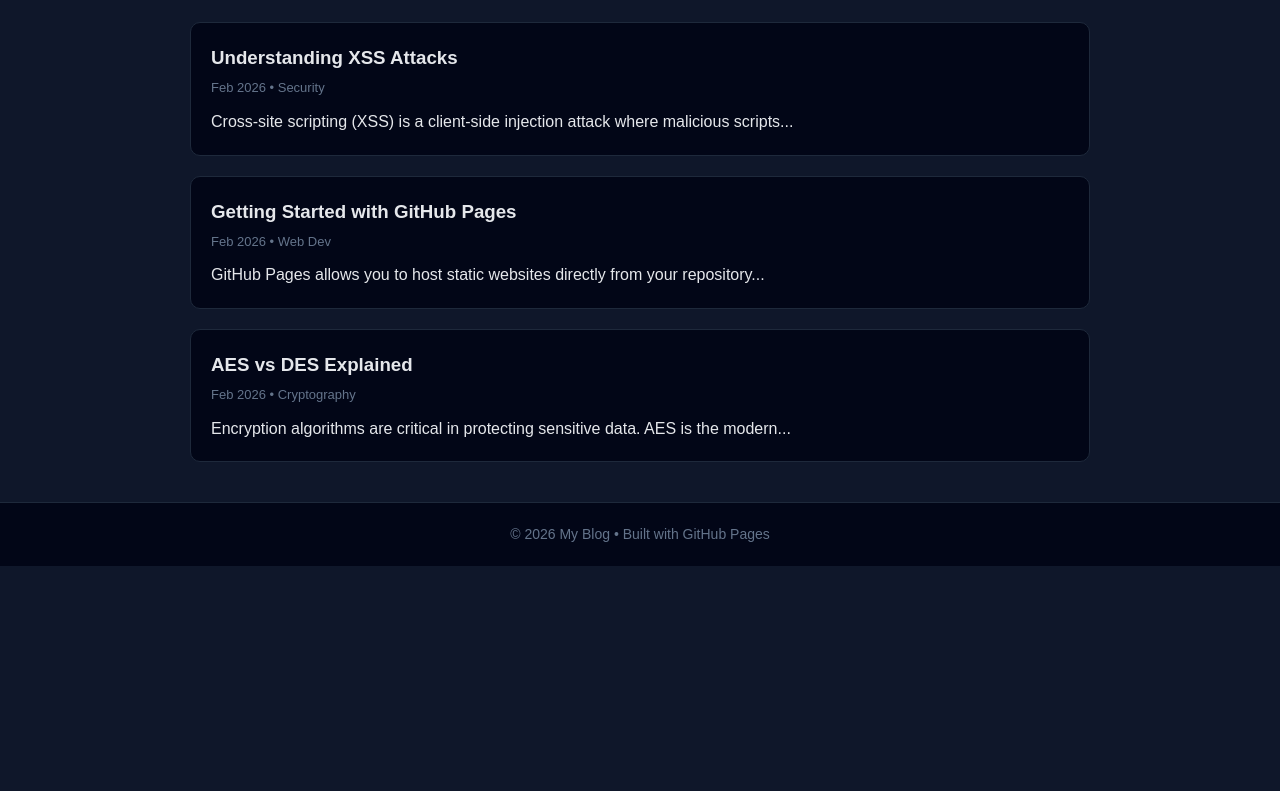
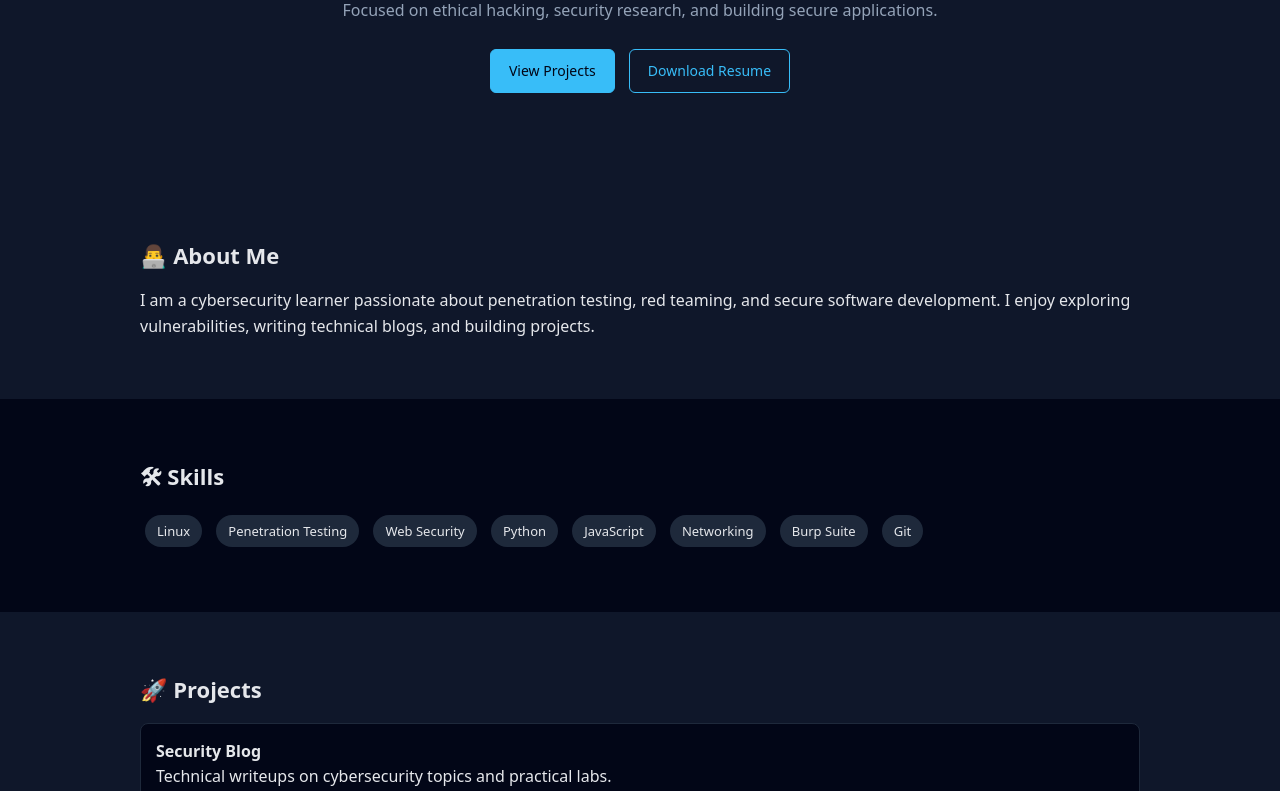
Before and after one commit to anirudha7001/anirudha7001.github.io, a plain HTML site: page index.html in a window 1280 px wide. Shown: the part 253-1044 px from the top of the page. Before the commit the page ends 819 px from the top, so only its background shows below. Drawn offline with Linux system fonts and the light colour scheme.

Commit message:
Added portfolio homepage

```diff
--- a/index.html
+++ b/index.html
@@ -2,7 +2,7 @@
 <html lang="en">
 <head>
   <meta charset="UTF-8">
-  <title>My Blog</title>
+  <title>Anirudha Shinde • Portfolio</title>
   <meta name="viewport" content="width=device-width, initial-scale=1.0">
   <link rel="stylesheet" href="style.css">
 </head>
@@ -10,49 +10,87 @@
 
 <header>
   <div class="container">
-      <h1>🚀 My Blog</h1>
+    <h1>Anirudha Shinde</h1>
     <nav>
-        <a href="#">Home</a>
-        <a href="#">Posts</a>
-        <a href="#">About</a>
+      <a href="#about">About</a>
+      <a href="#skills">Skills</a>
+      <a href="#projects">Projects</a>
+      <a href="#contact">Contact</a>
+      <a href="/blog">Blog</a>
     </nav>
   </div>
 </header>
 
-  <main class="container">
-
 <section class="hero">
-      <h2>Welcome to My Blog</h2>
-      <p>Thoughts on cybersecurity, tech, and learning.</p>
+  <div class="container">
+    <h2>Cybersecurity Enthusiast & Developer</h2>
+    <p>Focused on ethical hacking, security research, and building secure applications.</p>
+    <div class="buttons">
+      <a href="#projects" class="btn primary">View Projects</a>
+      <a href="/resume.pdf" class="btn">Download Resume</a>
+    </div>
+  </div>
 </section>
 
-    <section class="posts">
-
-      <article class="post">
-        <h3><a href="#">Understanding XSS Attacks</a></h3>
-        <p class="meta">Feb 2026 • Security</p>
-        <p>Cross-site scripting (XSS) is a client-side injection attack where malicious scripts...</p>
-      </article>
-
-      <article class="post">
-        <h3><a href="#">Getting Started with GitHub Pages</a></h3>
-        <p class="meta">Feb 2026 • Web Dev</p>
-        <p>GitHub Pages allows you to host static websites directly from your repository...</p>
-      </article>
-
-      <article class="post">
-        <h3><a href="#">AES vs DES Explained</a></h3>
-        <p class="meta">Feb 2026 • Cryptography</p>
-        <p>Encryption algorithms are critical in protecting sensitive data. AES is the modern...</p>
-      </article>
-
+<section id="about" class="section">
+  <div class="container">
+    <h3>👨‍💻 About Me</h3>
+    <p>
+      I am a cybersecurity learner passionate about penetration testing, red teaming,
+      and secure software development. I enjoy exploring vulnerabilities, writing
+      technical blogs, and building projects.
+    </p>
+  </div>
 </section>
 
-  </main>
+<section id="skills" class="section alt">
+  <div class="container">
+    <h3>🛠 Skills</h3>
+    <div class="skills">
+      <span>Linux</span>
+      <span>Penetration Testing</span>
+      <span>Web Security</span>
+      <span>Python</span>
+      <span>JavaScript</span>
+      <span>Networking</span>
+      <span>Burp Suite</span>
+      <span>Git</span>
+    </div>
+  </div>
+</section>
+
+<section id="projects" class="section">
+  <div class="container">
+    <h3>🚀 Projects</h3>
+
+    <div class="project">
+      <h4>Security Blog</h4>
+      <p>Technical writeups on cybersecurity topics and practical labs.</p>
+    </div>
+
+    <div class="project">
+      <h4>Bug Bounty Learning</h4>
+      <p>Hands-on labs and vulnerability analysis experiments.</p>
+    </div>
+
+  </div>
+</section>
+
+<section id="contact" class="section alt">
+  <div class="container">
+    <h3>📬 Contact</h3>
+    <p>Email: youremail@example.com</p>
+    <p>
+      <a href="https://github.com/anirudha7001">GitHub</a> •
+      <a href="https://blog.anirudha.online">Blog</a> •
+      <a href="#">LinkedIn</a>
+    </p>
+  </div>
+</section>
 
 <footer>
   <div class="container">
-      <p>© 2026 My Blog • Built with GitHub Pages</p>
+    <p>© 2026 Anirudha Shinde • Portfolio</p>
   </div>
 </footer>
 
--- a/style.css
+++ b/style.css
@@ -2,7 +2,7 @@
   margin: 0;
   padding: 0;
   box-sizing: border-box;
-  font-family: Arial, sans-serif;
+  font-family: system-ui, Arial, sans-serif;
 }
 
 body {
@@ -13,7 +13,7 @@ body {
 
 .container {
   width: 90%;
-  max-width: 900px;
+  max-width: 1000px;
   margin: auto;
 }
 
@@ -24,11 +24,11 @@ header {
 }
 
 header h1 {
-  font-size: 24px;
+  font-size: 22px;
 }
 
 nav {
-  margin-top: 10px;
+  margin-top: 8px;
 }
 
 nav a {
@@ -43,56 +43,74 @@ nav a:hover {
 }
 
 .hero {
-  margin: 40px 0;
+  padding: 80px 0;
+  text-align: center;
 }
 
 .hero h2 {
-  font-size: 28px;
+  font-size: 32px;
   margin-bottom: 10px;
 }
 
 .hero p {
   color: #94a3b8;
+  margin-bottom: 20px;
 }
 
-.posts {
-  margin-bottom: 40px;
+.buttons {
+  margin-top: 20px;
 }
 
-.post {
-  background: #020617;
-  padding: 20px;
-  margin-bottom: 20px;
-  border-radius: 10px;
-  border: 1px solid #1e293b;
-  transition: 0.2s;
+.btn {
+  display: inline-block;
+  padding: 10px 18px;
+  border: 1px solid #38bdf8;
+  border-radius: 6px;
+  color: #38bdf8;
+  text-decoration: none;
+  margin: 5px;
+  font-size: 14px;
 }
 
-.post:hover {
-  border-color: #38bdf8;
-  transform: translateY(-2px);
+.btn.primary {
+  background: #38bdf8;
+  color: #020617;
 }
 
-.post h3 a {
-  color: #e5e7eb;
-  text-decoration: none;
+.section {
+  padding: 60px 0;
 }
 
-.post h3 a:hover {
-  color: #38bdf8;
+.section.alt {
+  background: #020617;
 }
 
-.meta {
+h3 {
+  margin-bottom: 15px;
+  font-size: 22px;
+}
+
+.skills span {
+  display: inline-block;
+  background: #1e293b;
+  padding: 6px 12px;
+  border-radius: 20px;
+  margin: 5px;
   font-size: 13px;
-  color: #64748b;
-  margin: 5px 0 10px;
+}
+
+.project {
+  background: #020617;
+  padding: 15px;
+  border: 1px solid #1e293b;
+  border-radius: 8px;
+  margin-bottom: 15px;
 }
 
 footer {
-  background: #020617;
+  text-align: center;
   padding: 20px 0;
-  text-align: center;
   border-top: 1px solid #1e293b;
+  color: #64748b;
   font-size: 14px;
-  color: #64748b;
 }
```
Lines whose indentation alone changed are shown as unchanged.
